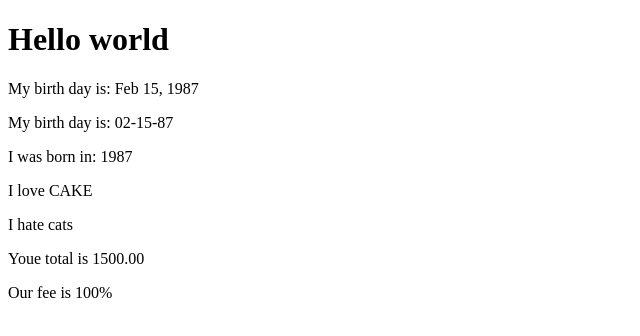
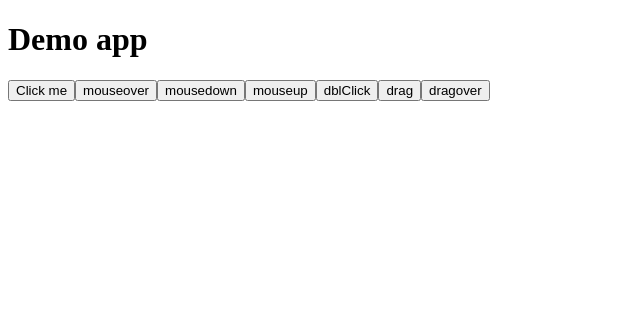
Before and after one commit to mdmahmudurrahman/angular4-syntax, an Angular app: page / in a window 1280 px wide. Shown: the top 336 px of the page, without its empty margins (0-640 px from the left). Built offline with nearby package versions, Linux system fonts and the light colour scheme.

Commit message:
Creating event

```diff
--- a/src/app/components/sandbox/sandbox.component.html
+++ b/src/app/components/sandbox/sandbox.component.html
@@ -1,10 +1,9 @@
-<h1>Hello world</h1>
-<!-- pipes -->
-
-<p>My birth day is: {{birthDay | date}}</p>
-<p>My birth day is: {{birthDay | date:"MM-dd-yy"}}</p>
-<p>I was born in: {{birthDay | date:"yyyy"}}</p>
-<p>I love {{'cake' | uppercase}}</p>
-<p>I hate {{'CATS' | lowercase}}</p>
-<p>Youe total is {{ total | currency: "GBP": "1"}}</p>
-<p>Our fee is {{fee | percent}}</p>
+<h1>Demo app</h1>
+<!-- Angular event -->
+<button (click)="fireEvent($event, 'Hello')">Click me</button>
+<button (mouseover)="fireEvent($event, 'Hello')">mouseover</button>
+<button (mousedown)="fireEvent($event, 'Hello')">mousedown</button>
+<button (mouseup)="fireEvent($event, 'Hello')">mouseup</button>
+<button (dblClick)="fireEvent($event, 'Hello')">dblClick</button>
+<button (drag)="fireEvent($event, 'Hello')">drag</button>
+<button (dragover)="fireEvent($event, 'Hello')">dragover</button>
--- a/src/app/components/sandbox/sandbox.component.ts
+++ b/src/app/components/sandbox/sandbox.component.ts
@@ -13,4 +13,8 @@ export class SandboxComponent {
   birthDay = new Date(1987, 1, 15);
   total = 500;
   fee = 1;
+
+  fireEvent(e, greeting) {
+    console.log(e);
+  }
 }
```
